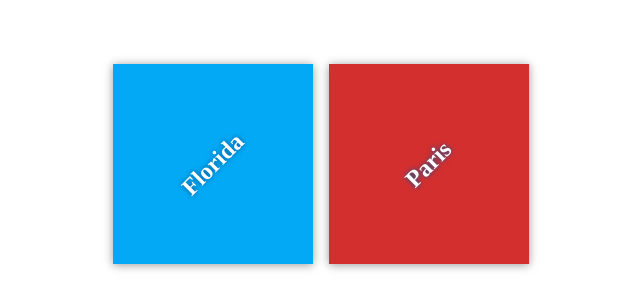
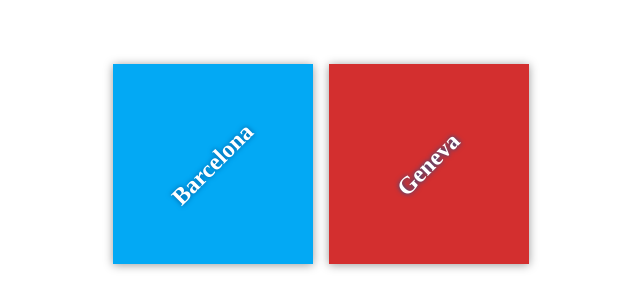
Before and after one commit to nathanielremy/my-travel-plans, a plain HTML site: page index.html in a window 1280 px wide. Shown: the part 236-544 px from the top of the page, without its empty margins (319-959 px from the left). Drawn offline with Linux system fonts and the light colour scheme.

Commit message:
Changed destinations to Barcelona & Geneva

```diff
--- a/index.html
+++ b/index.html
@@ -11,11 +11,11 @@
     <div class="container">
         <div class="destination-container">
             <div class="destination" id="florida">
-                <h2>Florida</h2>
+                <h2>Barcelona</h2>
             </div>
 
             <div class="destination" id="paris">
-                <h2>Paris</h2>
+                <h2>Geneva</h2>
             </div>
         </div>
     </div>
```
